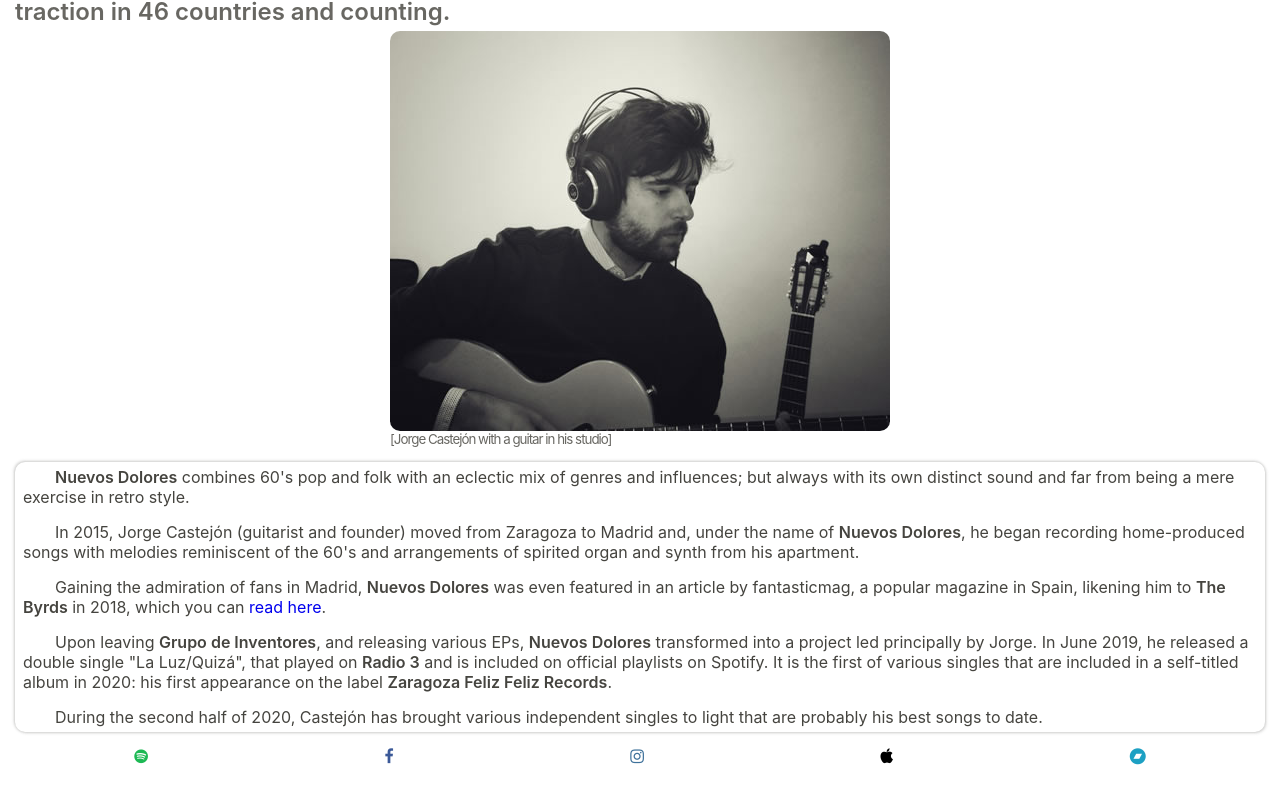
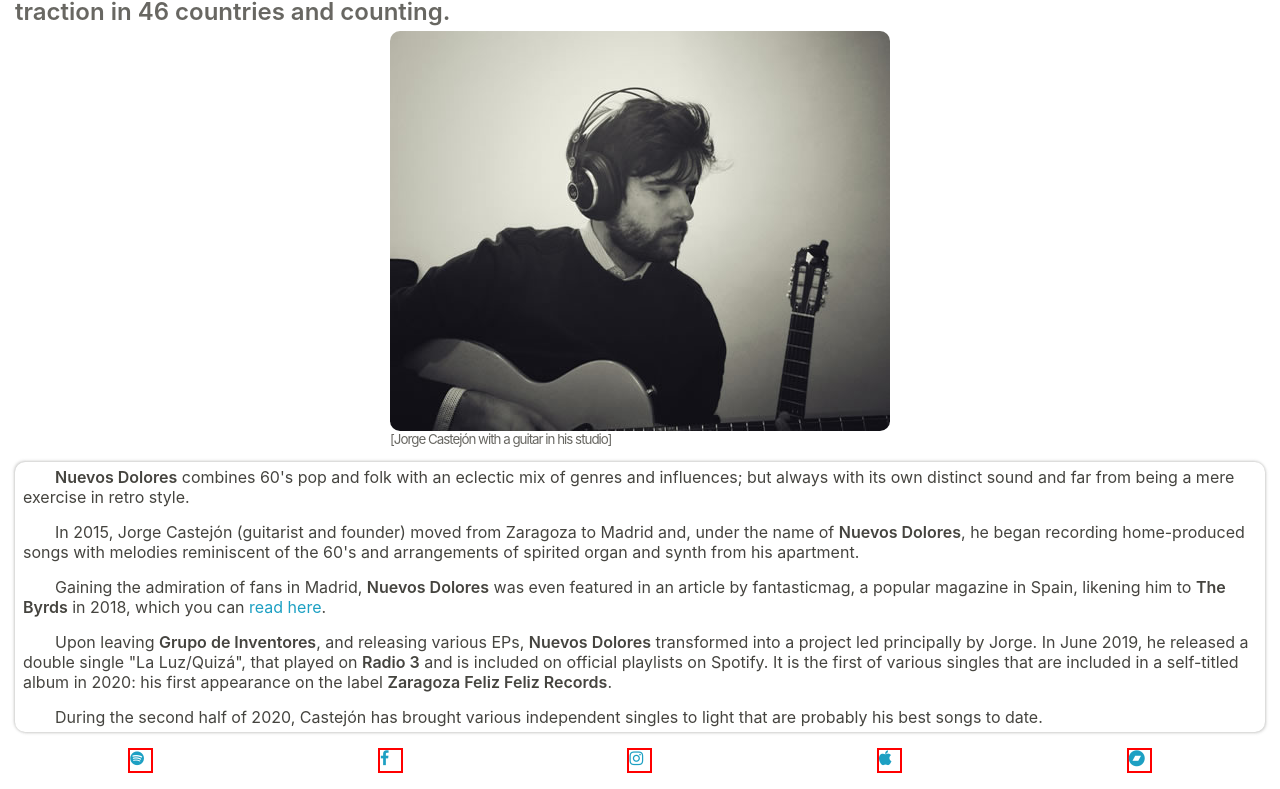
Before and after one commit to gospino123/odinProject, a plain HTML site: page tribute/index.html in a window 1280 px wide. Shown: the part 87-876 px from the top of the page. Drawn offline with Linux system fonts and the light colour scheme.

Commit message:
Attempt circle hover for footer items

```diff
--- a/tribute/style.css
+++ b/tribute/style.css
@@ -25,13 +25,15 @@ em {
 }
 a:link {
     text-decoration: none;
+    color: rgb(29, 160, 195);
 }
 a:hover, a:focus {
     /* border-radius: 50%; */
     /* border: 2px solid blue; */
     text-shadow: 2px 2px 3px 5px blue;
 }
-a:active {}
+a:active {color: rgb(29, 160, 195);}
+
 h1 + h2 {
     margin: 0 15px;
     text-align: left;
@@ -84,4 +86,11 @@ footer {
     margin: 1em;
     display: flex;
     justify-content: space-around;
+    /* align-items: center; */
 }
+footer > a {
+    width: 25px;
+    height: 25px;
+    border: 2px solid red;
+
+}
```
